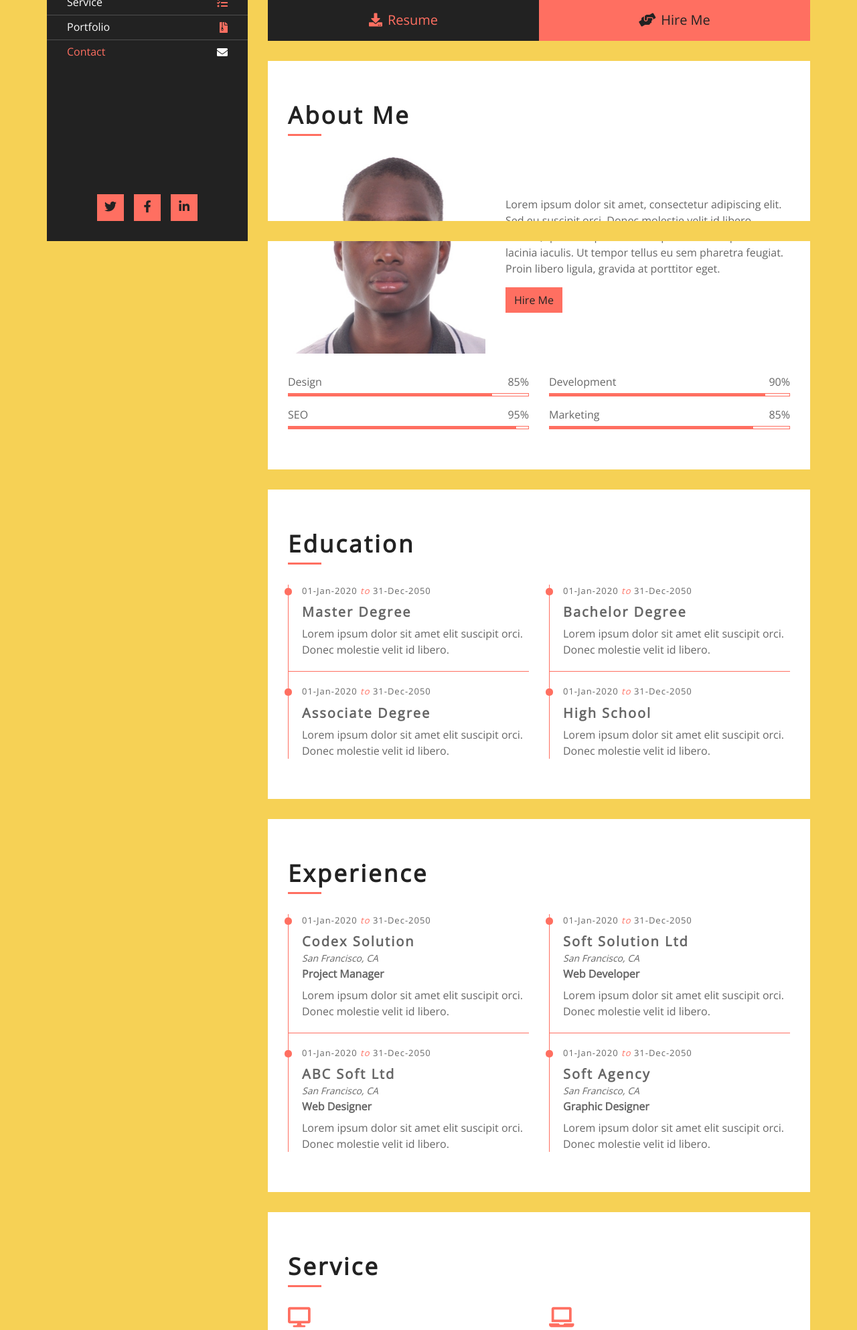
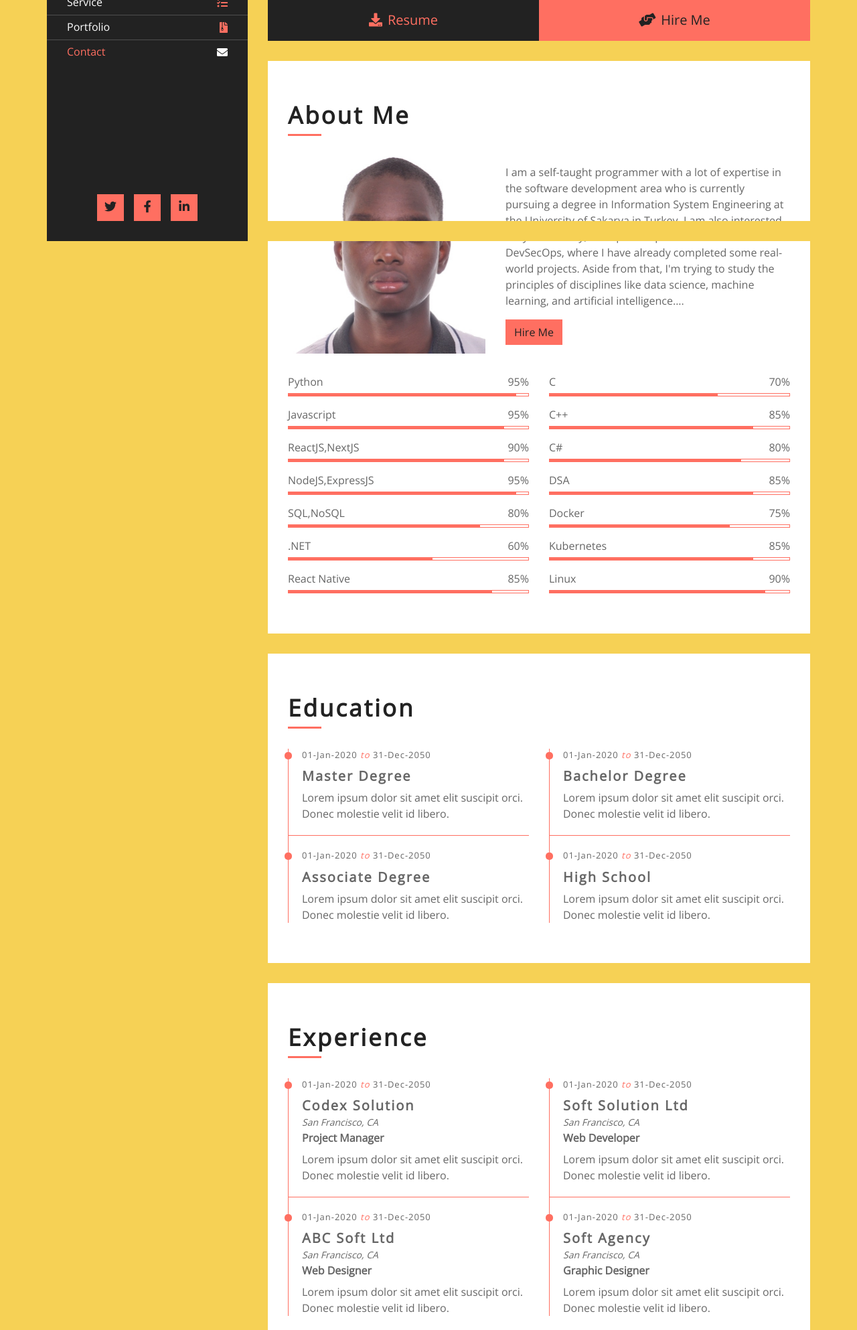
Before and after one commit to baafbass/portfo, a Flask app: page / in a window 1280 px wide. Shown: the part 440-2426 px from the top of the page at 67% size. Run offline with Flask 3, Linux system fonts and the light colour scheme; some libraries are stand-ins or nearby versions.

Commit message:
About Me Section updated

```diff
--- a/templates/index.html
+++ b/templates/index.html
@@ -82,7 +82,7 @@
                 <div class="large-btn">
                     <div class="content-inner">
                         <a class="btn" href="#"><i class="fa fa-download"></i>Resume</a>
-                        <a class="btn" href="#"><i class="fa fa-hands-helping"></i>Hire Me</a>
+                        <a class="btn" href="#contact"><i class="fa fa-hands-helping"></i>Hire Me</a>
                     </div>
                 </div>
                 <!-- Large Button End -->
@@ -99,41 +99,101 @@
                             </div>
                             <div class="col-md-6 col-lg-7">
                                 <p>
-                                    Lorem ipsum dolor sit amet, consectetur adipiscing elit. Sed eu suscipit orci. Donec molestie velit id libero blandit, quis suscipit urna suscipit. Donec aliquet erat eu lacinia iaculis. Ut tempor tellus eu sem pharetra feugiat. Proin libero ligula, gravida at porttitor eget.
+                                   I am a self-taught programmer with a lot of expertise in the software development area who is currently pursuing a degree in Information System Engineering at the University of Sakarya in Turkey. I am also interested in cybersecurity, so I opted to pursue a career in DevSecOps, where I have already completed some real-world projects. Aside from that, I'm trying to study the principles of disciplines like data science, machine learning, and artificial intelligence....
                                 </p>
-                                <a class="btn" href="#">Hire Me</a>
+                                <a class="btn" href="#contact">Hire Me</a>
                             </div>
                         </div>
                         <div class="row">
                             <div class="col-md-6">
                                 <div class="skills">
                                     <div class="skill-name">
-                                        <p>Design</p><p>85%</p>
+                                        <p>Python</p><p>95%</p>
+                                    </div>
+                                    <div class="progress">
+                                        <div class="progress-bar" role="progressbar" aria-valuenow="95" aria-valuemin="0" aria-valuemax="100"></div>
+                                    </div>
+                                    <div class="skill-name">
+                                        <p>Javascript</p><p>95%</p>
+                                    </div>
+                                    <div class="progress">
+                                        <div class="progress-bar" role="progressbar" aria-valuenow="90" aria-valuemin="0" aria-valuemax="100"></div>
+                                    </div>
+                                    <div class="skill-name">
+                                        <p>ReactJS,NextJS</p><p>90%</p>
+                                    </div>
+                                    <div class="progress">
+                                        <div class="progress-bar" role="progressbar" aria-valuenow="90" aria-valuemin="0" aria-valuemax="100"></div>
+                                    </div>
+                                                                        <div class="skill-name">
+                                        <p>NodeJS,ExpressJS</p><p>95%</p>
+                                    </div>
+                                    <div class="progress">
+                                        <div class="progress-bar" role="progressbar" aria-valuenow="95" aria-valuemin="0" aria-valuemax="100"></div>
+                                    </div>
+                                    <div class="skill-name">
+                                        <p>SQL,NoSQL</p><p>80%</p>
+                                    </div>
+                                    <div class="progress">
+                                        <div class="progress-bar" role="progressbar" aria-valuenow="80" aria-valuemin="0" aria-valuemax="100"></div>
+                                    </div>
+                                    <div class="skill-name">
+                                        <p>.NET</p><p>60%</p>
+                                    </div>
+                                    <div class="progress">
+                                        <div class="progress-bar" role="progressbar" aria-valuenow="60" aria-valuemin="0" aria-valuemax="100"></div>
+                                    </div>
+                                    <div class="skill-name">
+                                        <p>React Native</p><p>85%</p>
                                     </div>
                                     <div class="progress">
                                         <div class="progress-bar" role="progressbar" aria-valuenow="85" aria-valuemin="0" aria-valuemax="100"></div>
-                                    </div>
-                                    <div class="skill-name">
-                                        <p>SEO</p><p>95%</p>
-                                    </div>
-                                    <div class="progress">
-                                        <div class="progress-bar" role="progressbar" aria-valuenow="95" aria-valuemin="0" aria-valuemax="100"></div>
                                     </div>
                                 </div>
                             </div>
                             <div class="col-md-6">
                                 <div class="skills">
                                     <div class="skill-name">
-                                        <p>Development</p><p>90%</p>
+                                        <p>C</p><p>70%</p>
+                                    </div>
+                                    <div class="progress">
+                                        <div class="progress-bar" role="progressbar" aria-valuenow="70" aria-valuemin="0" aria-valuemax="100"></div>
+                                    </div>
+                                    <div class="skill-name">
+                                        <p>C++</p><p>85%</p>
+                                    </div>
+                                    <div class="progress">
+                                        <div class="progress-bar" role="progressbar" aria-valuenow="85" aria-valuemin="0" aria-valuemax="100"></div>
+                                    </div>
+                                    <div class="skill-name">
+                                        <p>C#</p><p>80%</p>
+                                    </div>
+                                    <div class="progress">
+                                        <div class="progress-bar" role="progressbar" aria-valuenow="80" aria-valuemin="0" aria-valuemax="100"></div>
+                                    </div>
+                                    <div class="skill-name">
+                                        <p>DSA</p><p>85%</p>
+                                    </div>
+                                    <div class="progress">
+                                        <div class="progress-bar" role="progressbar" aria-valuenow="85" aria-valuemin="0" aria-valuemax="100"></div>
+                                    </div>
+                                      <div class="skill-name">
+                                        <p>Docker</p><p>75%</p>
+                                    </div>
+                                    <div class="progress">
+                                        <div class="progress-bar" role="progressbar" aria-valuenow="75" aria-valuemin="0" aria-valuemax="100"></div>
+                                    </div>
+                                      <div class="skill-name">
+                                        <p>Kubernetes</p><p>85%</p>
+                                    </div>
+                                    <div class="progress">
+                                        <div class="progress-bar" role="progressbar" aria-valuenow="85" aria-valuemin="0" aria-valuemax="100"></div>
+                                    </div>
+                                    <div class="skill-name">
+                                        <p>Linux</p><p>90%</p>
                                     </div>
                                     <div class="progress">
                                         <div class="progress-bar" role="progressbar" aria-valuenow="90" aria-valuemin="0" aria-valuemax="100"></div>
-                                    </div>
-                                    <div class="skill-name">
-                                        <p>Marketing</p><p>85%</p>
-                                    </div>
-                                    <div class="progress">
-                                        <div class="progress-bar" role="progressbar" aria-valuenow="85" aria-valuemin="0" aria-valuemax="100"></div>
                                     </div>
                                 </div>
                             </div>
```
